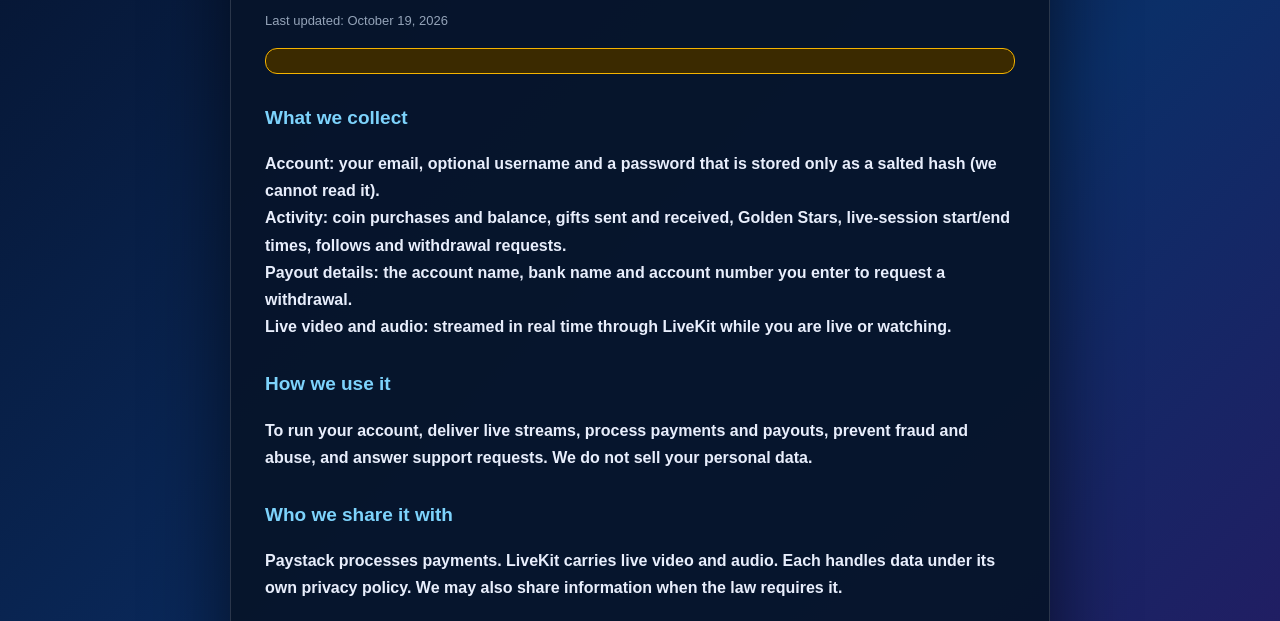
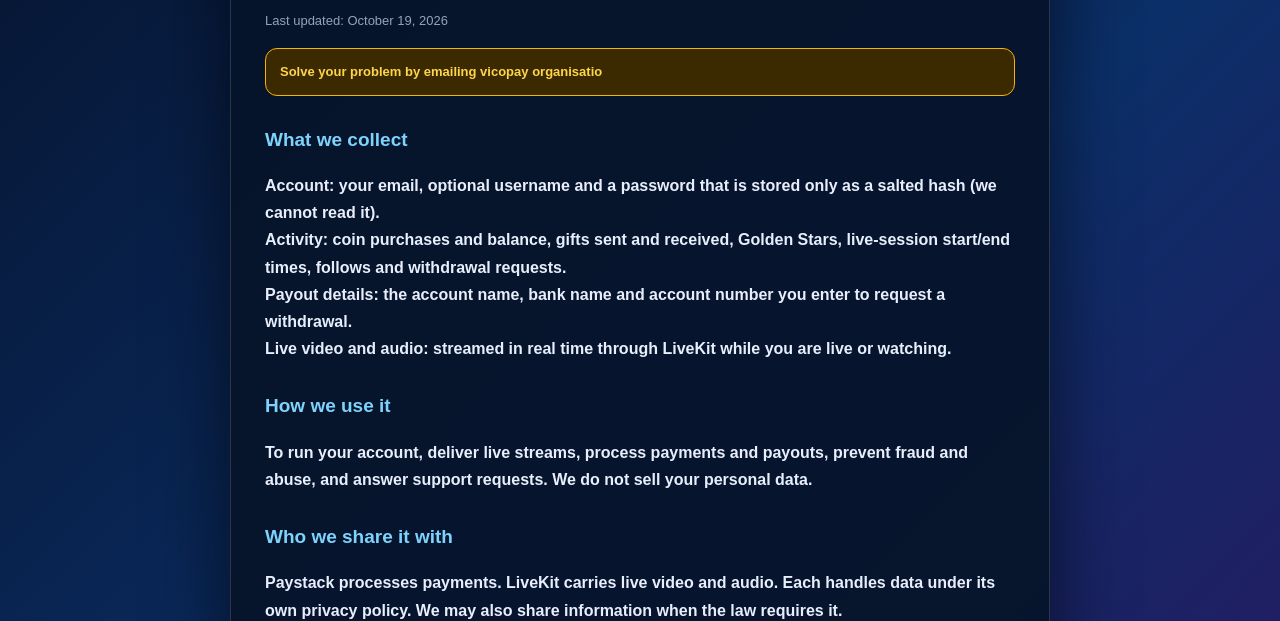
Before and after one commit to chiemerievictor066-collab/vicopay.live, a website: page privacy.html in a window 1280 px wide. Shown: the part 179-800 px from the top of the page. Drawn offline with Linux system fonts and the light colour scheme.

Commit message:
Update privacy.html

```diff
--- a/privacy.html
+++ b/privacy.html
@@ -23,7 +23,7 @@ input{width:100%;padding:14px;border-radius:12px;border:1px solid #294266;backgr
 <div class="logo">Vico<span>Pay</span> Live</div>
 <h1>Privacy Policy</h1>
 <p class="small">Last updated: <span id="d"></span></p>
-<div class="notice"><strong></div>
+<div class="notice"><strong> Solve your problem by emailing vicopay organisatio </div>
 
 <h2>What we collect</h2>
 <p><strong>Account:</strong> your email, optional username and a password that is stored only as a salted hash (we cannot read it).<br>
```
